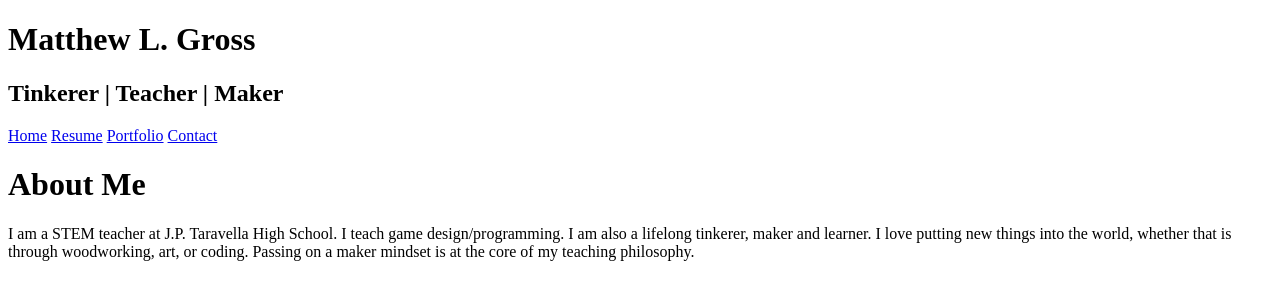
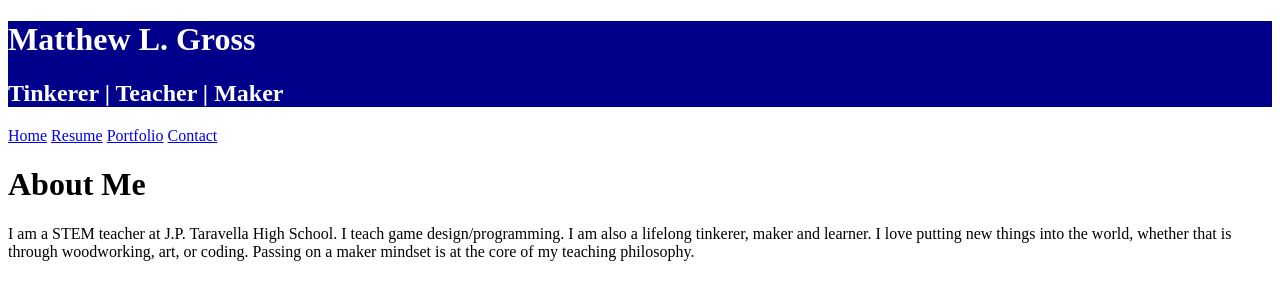
Before and after one commit to JPT-Gross/resume2, a plain HTML site: page index.html in a window 1280 px wide. Drawn offline with Linux system fonts and the light colour scheme.

Commit message:
Added charset and css

```diff
--- a/index.html
+++ b/index.html
@@ -1,8 +1,15 @@
 <!DOCTYPE html>
 <html lang="en">
     <head>
-        <meta name="viewport" content="width=device-width, initial-scale=1.0">
+        <meta name="viewport" content="width=device-width, initial-scale=1.0" />
+        <meta charset="UTF-8" />
         <title>Home</title>
+        <style>
+            header {
+                background-color: darkblue;
+                color: white;
+            }
+        </style>
     </head>
     <body>
         <!-- Header -->
```
